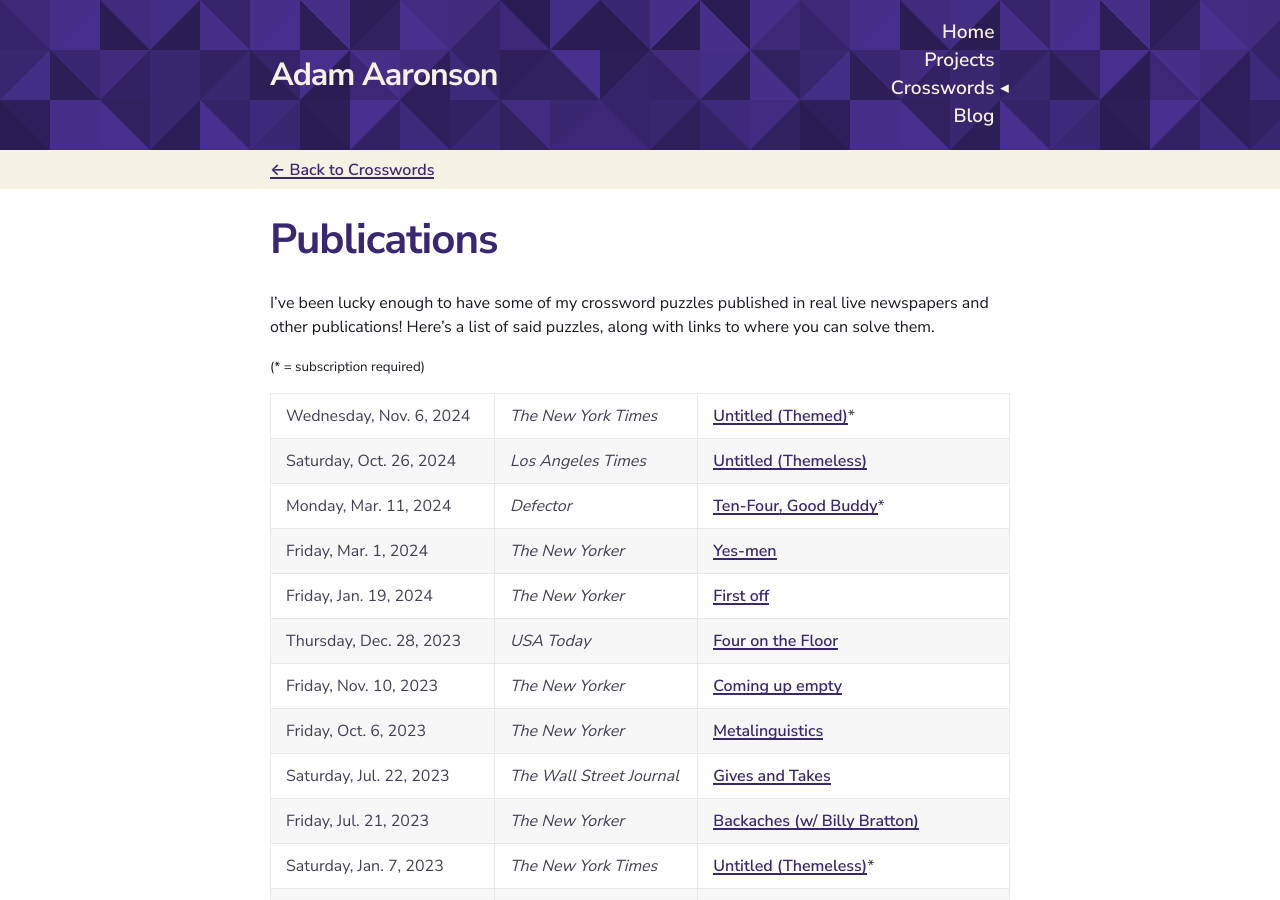
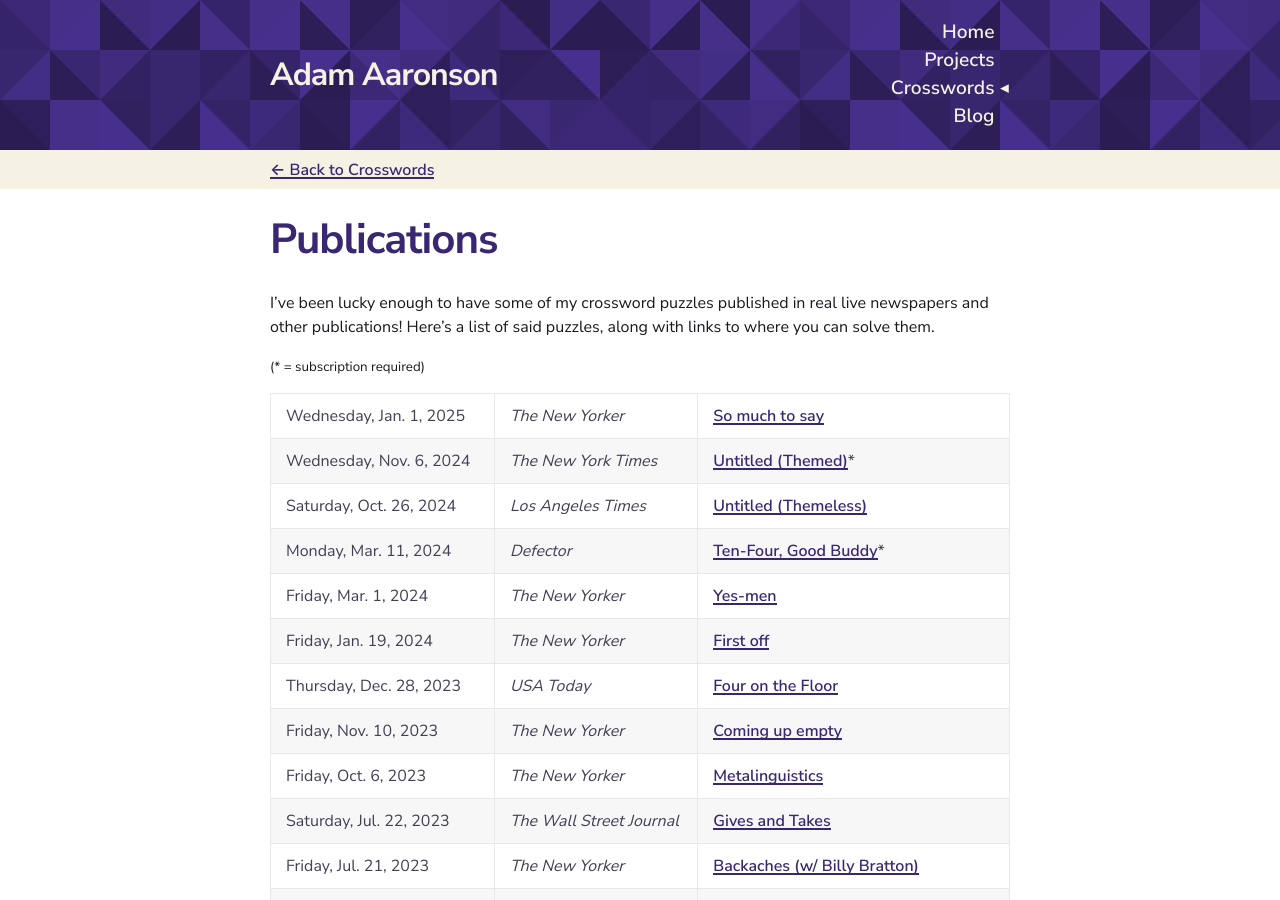
Before and after one commit to adamaaronson/adamaaronson.github.io, a Jekyll site: the page built from publications.md, in a window 1280 px wide and 900 px high. Built offline with Jekyll 4.4.1, drawn with Linux system fonts in a browser that asks for light colours.

Commit message:
Add new New Yorker puzzle

```diff
--- a/publications.md
+++ b/publications.md
@@ -9,6 +9,7 @@
 
 <small>(\* = subscription required)</small>
 
+Wednesday, Jan. 1, 2025 | _The New Yorker_ | [So much to say](https://www.newyorker.com/puzzles-and-games-dept/crossword/2025/01/01)
 Wednesday, Nov. 6, 2024 | _The New York Times_ | [Untitled (Themed)](https://www.nytimes.com/crosswords/game/daily/2024/11/06)\*
 Saturday, Oct. 26, 2024 | _Los Angeles Times_ | [Untitled (Themeless)](https://www.latimes.com/games/daily-crossword?id=tca241026&set=latimes&puzzleType=crossword)
 Monday, Mar. 11, 2024 | _Defector_ | [Ten-Four, Good Buddy](https://defector.com/the-crossword-march-11-ten-four-good-buddy)\*
```
